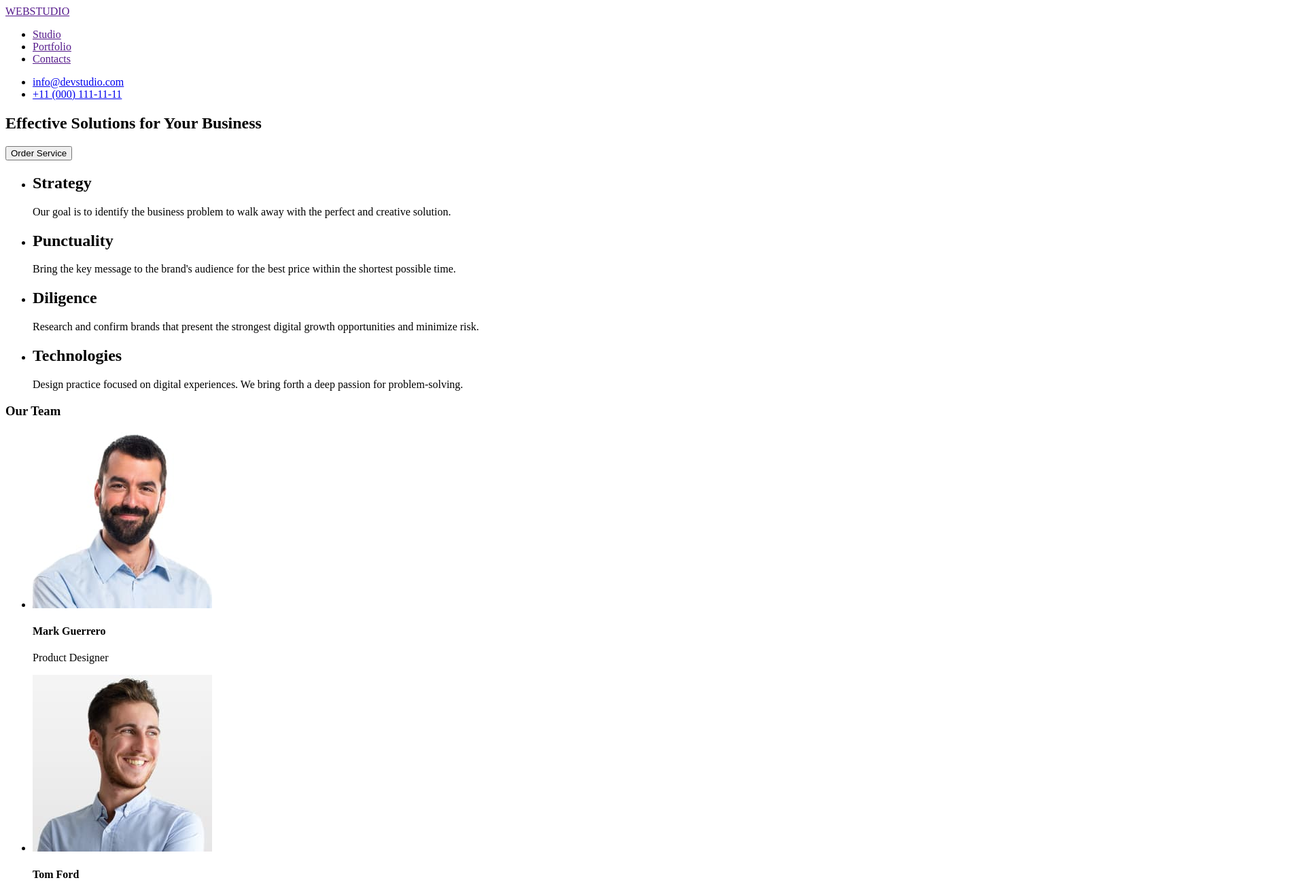
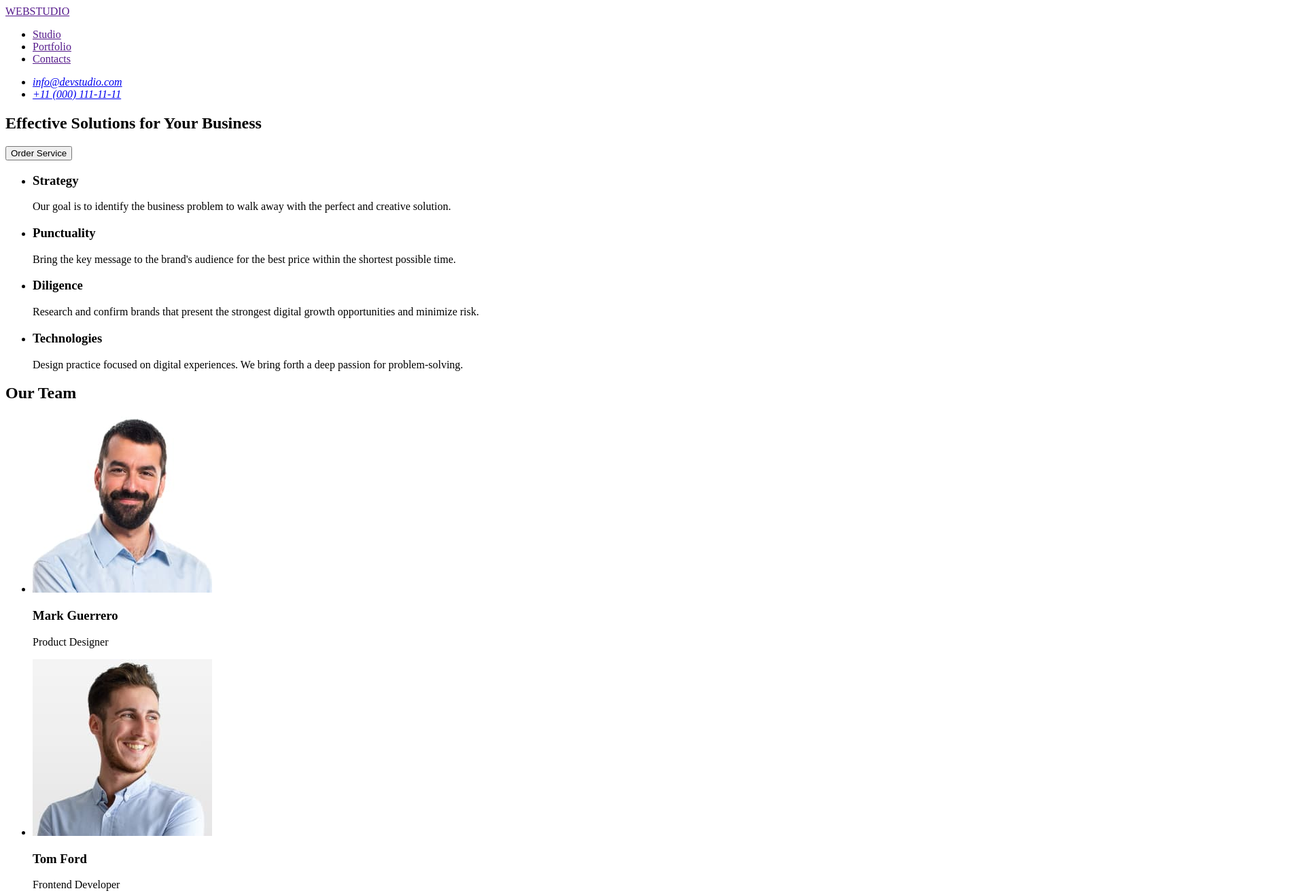
Before and after one commit to promax-power/goit-markup-hw-01, a plain HTML site: page index.html in a window 1280 px wide. Shown: the top 1314 px of the page at 68% size, 1920 px wide, since content can reach past the window. Drawn offline with Linux system fonts and the light colour scheme.

Commit message:
Update index.html

```diff
--- a/index.html
+++ b/index.html
@@ -15,10 +15,12 @@
           <li><a href="">Contacts</a></li>
         </ul>
       </nav>
+      <address>
       <ul>
         <li><a href="mailto:info@devstudio.com">info@devstudio.com</a></li>
         <li><a href="tel:++110001111111">+11 (000) 111-11-11</a></li>
       </ul>
+      </address>
     </header>
     <main>
       <section>
@@ -28,28 +30,28 @@
       <section>
         <ul>
           <li>
-            <h2>Strategy</h2>
+            <h3>Strategy</h3>
             <p>
               Our goal is to identify the business problem to walk away with the
               perfect and creative solution.
             </p>
           </li>
           <li>
-            <h2>Punctuality</h2>
+            <h3>Punctuality</h3>
             <p>
               Bring the key message to the brand's audience for the best price
               within the shortest possible time.
             </p>
           </li>
           <li>
-            <h2>Diligence</h2>
+            <h3>Diligence</h3>
             <p>
               Research and confirm brands that present the strongest digital
               growth opportunities and minimize risk.
             </p>
           </li>
           <li>
-            <h2>Technologies</h2>
+            <h3>Technologies</h3>
             <p>
               Design practice focused on digital experiences. We bring forth a
               deep passion for problem-solving.
@@ -58,7 +60,7 @@
         </ul>
       </section>
       <section>
-        <h3>Our Team</h3>
+        <h2>Our Team</h2>
         <ul>
           <li>
             <img
@@ -67,7 +69,7 @@
               height="260"
               alt="photo product designer"
             />
-            <h4>Mark Guerrero</h4>
+            <h3>Mark Guerrero</h3>
             <p>Product Designer</p>
           </li>
           <li>
@@ -76,8 +78,8 @@
               width="264"
               height="260"
               alt="photo frontend developer"
-            />
-            <h4>Tom Ford</h4>
+    3      />
+            <h3>Tom Ford</h3>
             <p>Frontend Developer</p>
           </li>
           <li>
@@ -87,17 +89,17 @@
               height="260"
               alt="photo marketing"
             />
-            <h4>Camila Garcia</h4>
+            <h3>Camila Garcia</h3>
             <p>Marketing</p>
           </li>
           <li>
             <img
               src="./images/img4.jpg"
-              width="264"
+              width="2643
               height="260"
               alt="photo ui designer"
             />
-            <h4>Daniel Wilson</h4>
+            <h3>Daniel Wilson</h3>
             <p>UI Designer</p>
           </li>
         </ul>
```
